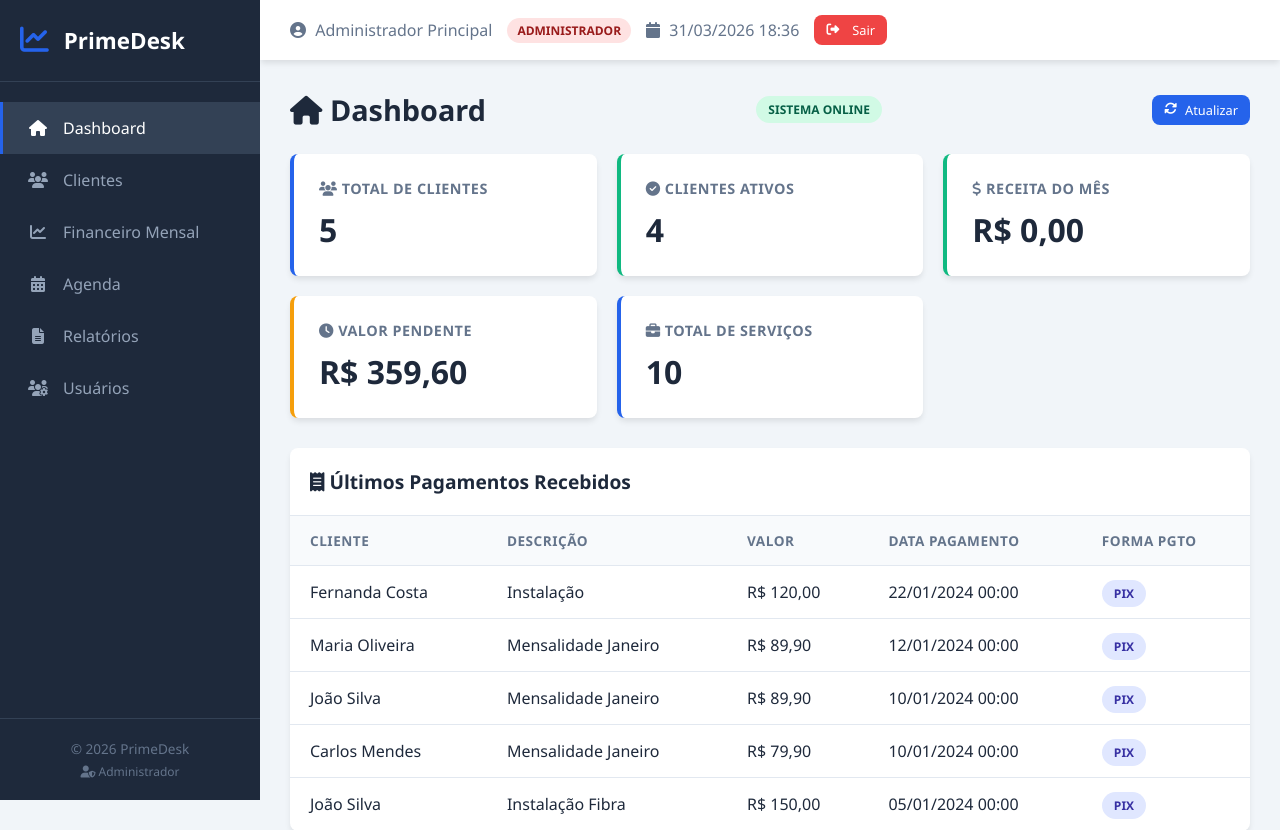
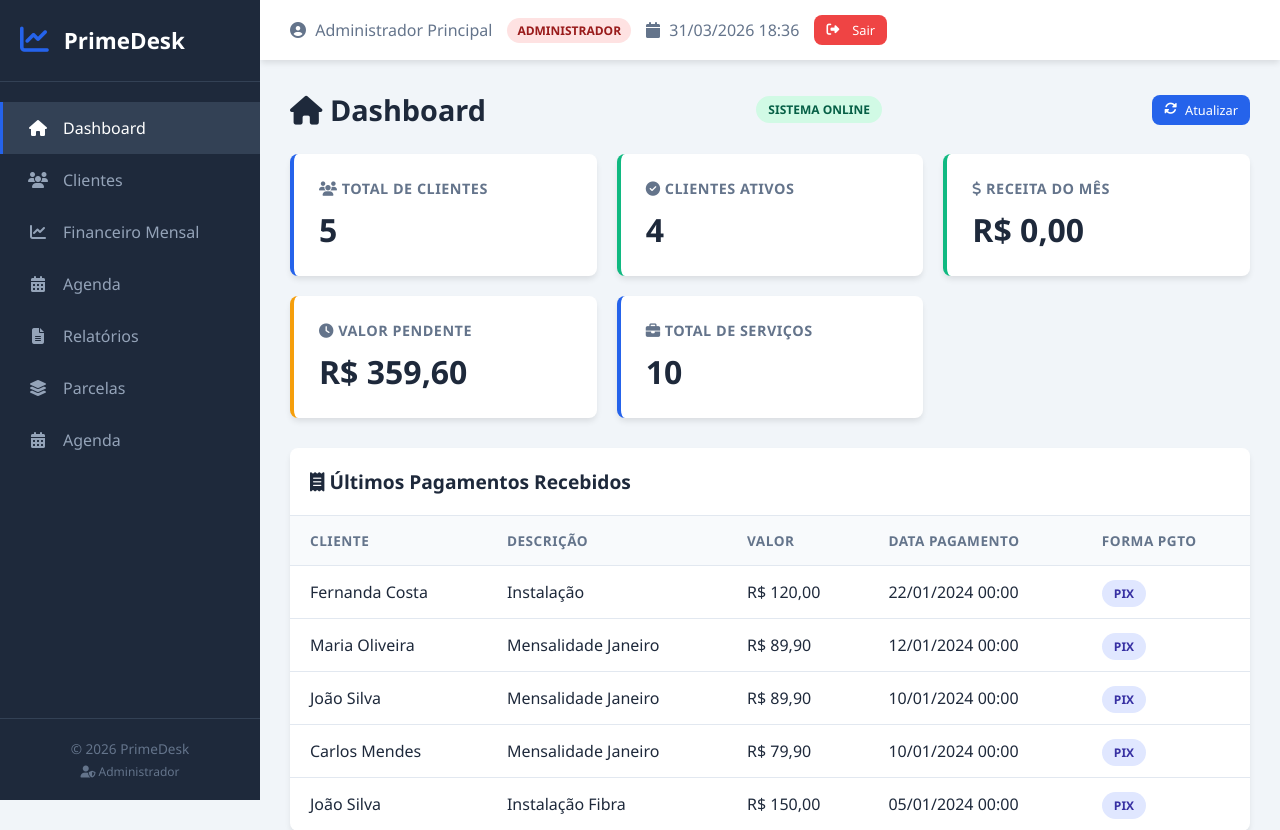
Before and after one commit to kkaua05/primedesk, a PHP site: page /rtcom-consultoria/ in a window 1280 px wide. Shown: the top 830 px of the page. Run offline with PHP 8.4, Linux system fonts and the light colour scheme; a user stored in the database is signed in; data comes from the database, SQL or seed files in the repository; some libraries are stand-ins or nearby versions.

Commit message:
fix: sidebar.php

```diff
--- a/includes/sidebar.php
+++ b/includes/sidebar.php
@@ -39,9 +39,15 @@ $usuarioNivel = $_SESSION['usuario_nivel'] ?? 'Funcionario';
                 </a>
         </li>
     <li>
-            <a href="index.php?page=usuarios" class="<?php echo ($page == 'usuarios') ? 'active' : ''; ?>">
-                <i class="fas fa-users-cog"></i>
-                <span>Usuários</span>
+            <a href="index.php?page=relatorio_parcelas" class="<?php echo ($page == 'relatorio_parcelas') ? 'active' : ''; ?>">
+                <i class="fas fa-layer-group"></i>
+                <span>Parcelas</span>
+            </a>
+</li>
+<li>
+    <a href="index.php?page=agenda" class="<?php echo ($page == 'agenda') ? 'active' : ''; ?>">
+        <i class="fas fa-calendar-alt"></i>
+        <span>Agenda</span>
     </a>
 </li>
 <?php endif; ?>
```
Lines whose indentation alone changed are shown as unchanged.
